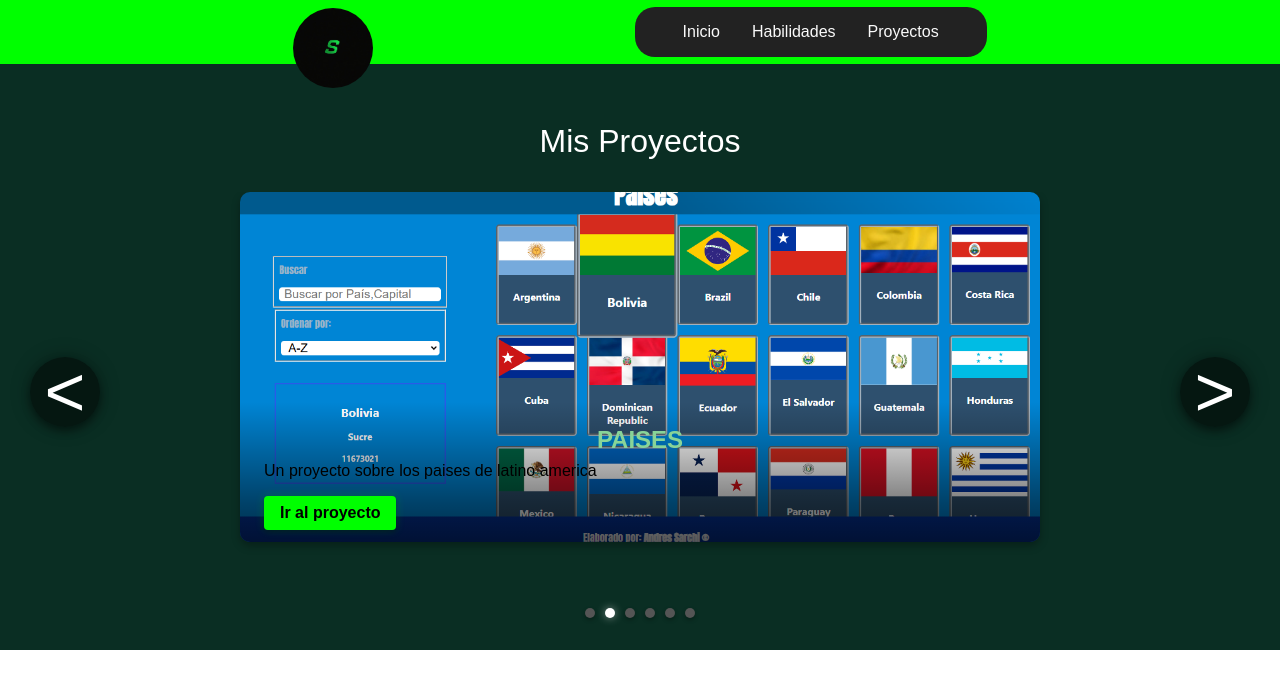
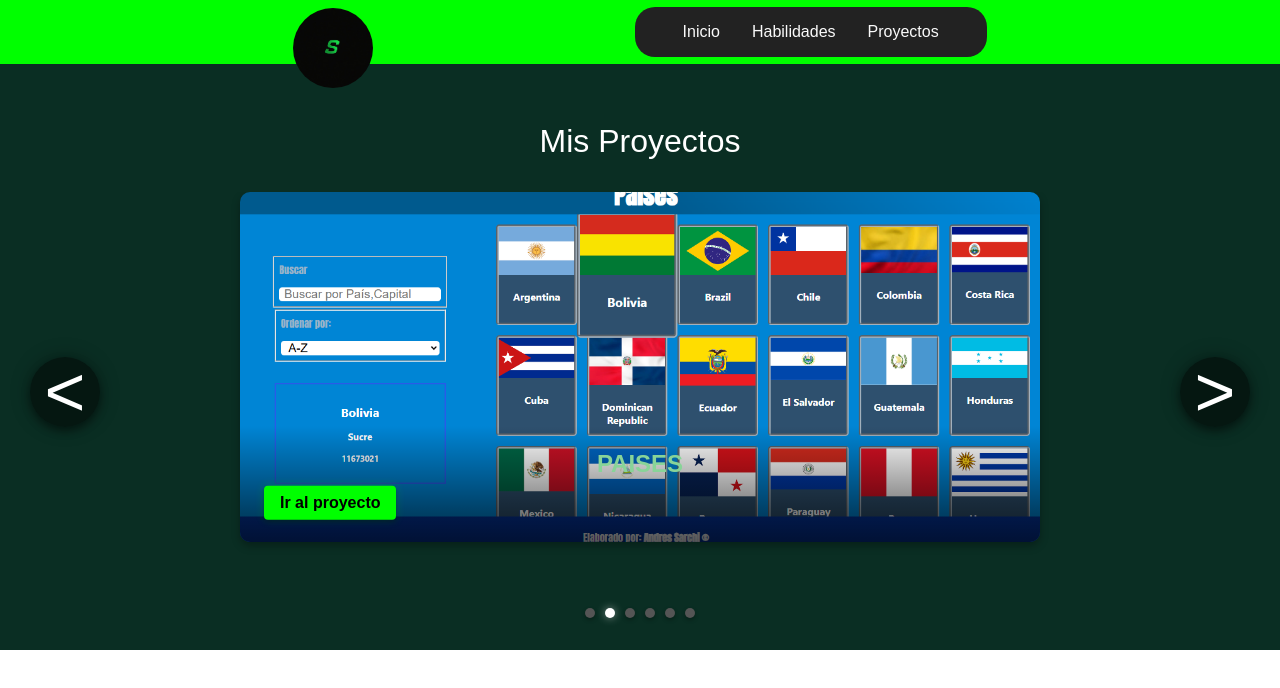
Before and after one commit to sarchiandres/portafolio-andres-sarchi, a React (Vite) app: page /Projects in a window 1280 px wide. Shown: the top 688 px of the page. Built offline with nearby package versions, Linux system fonts and the light colour scheme; a web font is replaced by a local one.

Commit message:
se cambian algunas cossa de los proyectos

```diff
--- a/src/components/UI/ItemProjects/ItemProjects.jsx
+++ b/src/components/UI/ItemProjects/ItemProjects.jsx
@@ -3,13 +3,12 @@
 import React from 'react';
 // import './ItemProjects.css';
 
-export const ItemProjects = ({ img, linkProject, title, description }) => {
+export const ItemProjects = ({ img, linkProject, title }) => {
   return (
     <div className="project-card">
       <div className="project-image" style={{ backgroundImage: `url(${img})` }}>
         <div className="project-overlay">
           <h3>{title}</h3>
-          <p>{description}</p>
           <a href={linkProject} target="_blank" rel="noopener noreferrer">
             <button className="project-button">Ir al proyecto</button>
           </a>
--- a/src/components/pages/Projects/Projects.jsx
+++ b/src/components/pages/Projects/Projects.jsx
@@ -17,39 +17,33 @@ export const Projects = () => {
     {
       img: lazzy ,
       title: "Lazzy Letters",
-      description: "Aplicaccion de entretenimiento sobre palabras ingresadas spbre una letra ",
       linkProject: "https://lazzy-letters.vercel.app/"
     },
     {
       img: paises ,
       title: "Paises",
-      description: "Un proyecto sobre los paises de latino america",
       linkProject: "countries-six-eta.vercel.app"
     },
     {
       img: sarchphone ,
       title: "SarchPhone",
-      description: "Un marketplace sobre iphones ",
       linkProject: "https://marketpplace.vercel.app/"
     },
     {
       img: reproductor ,
       title: "Reproductor",
-      description: "Un reproductor de musica sencillo",
       linkProject: "https://reproductor-s.vercel.app/"
     },
     {
 
       img: calculadora ,
       title: "Calculadora",
-      description: "Una calculadora con un buen diseño ",
       linkProject: "calculadora-peach-xi.vercel.app"
     },
     {
 
       img: juego ,
       title: "Piedra Papel o Tijera ",
-      description: "un juego de  piedra papel o tijera muy divertido ",
       linkProject: "https://piedra-papel-o-tijera-beryl.vercel.app/"
     }
   ];
@@ -89,7 +83,6 @@ export const Projects = () => {
               <ItemProjects
                 img={project.img}
                 title={project.title}
-                description={project.description}
                 linkProject={project.linkProject}
               />
             </div>
```
